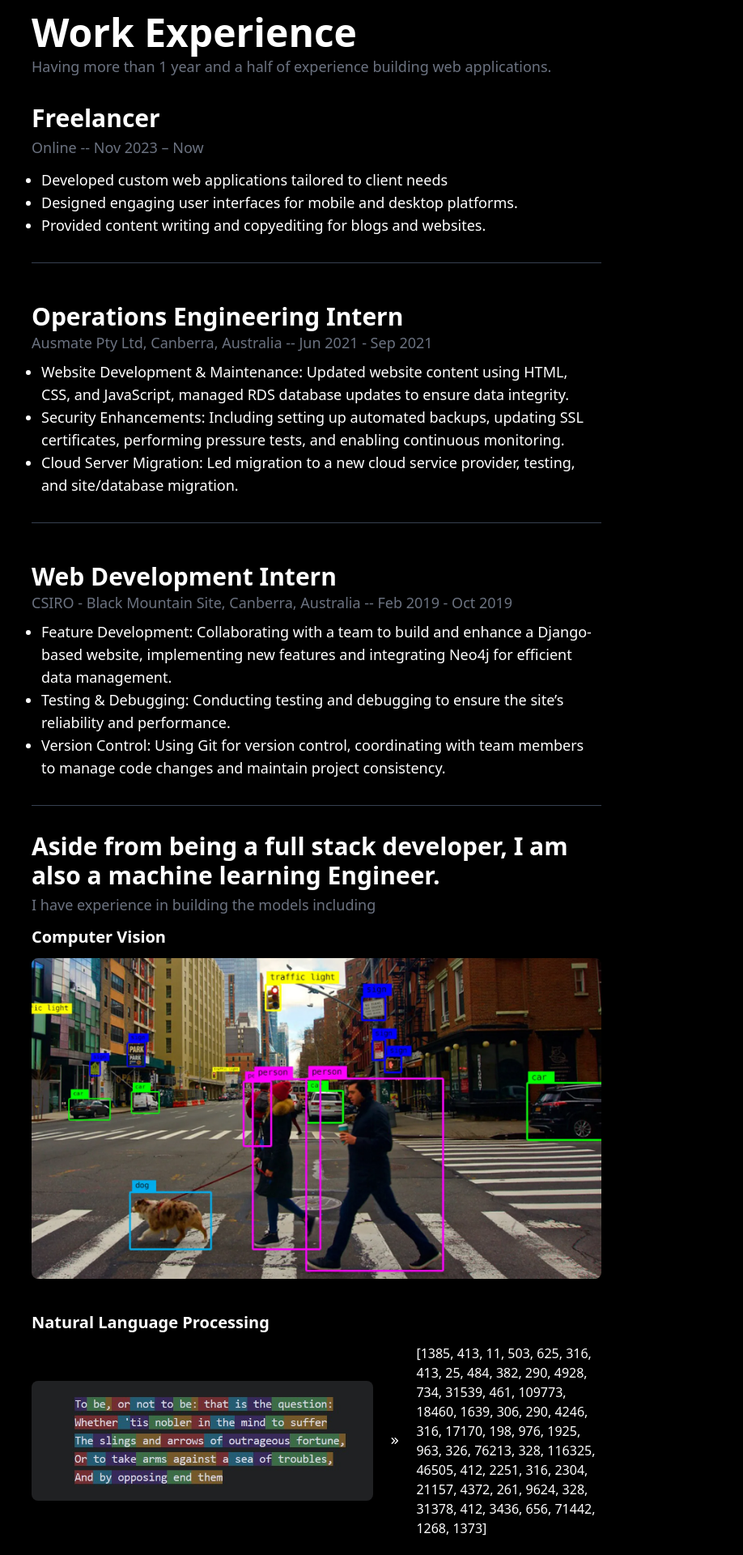
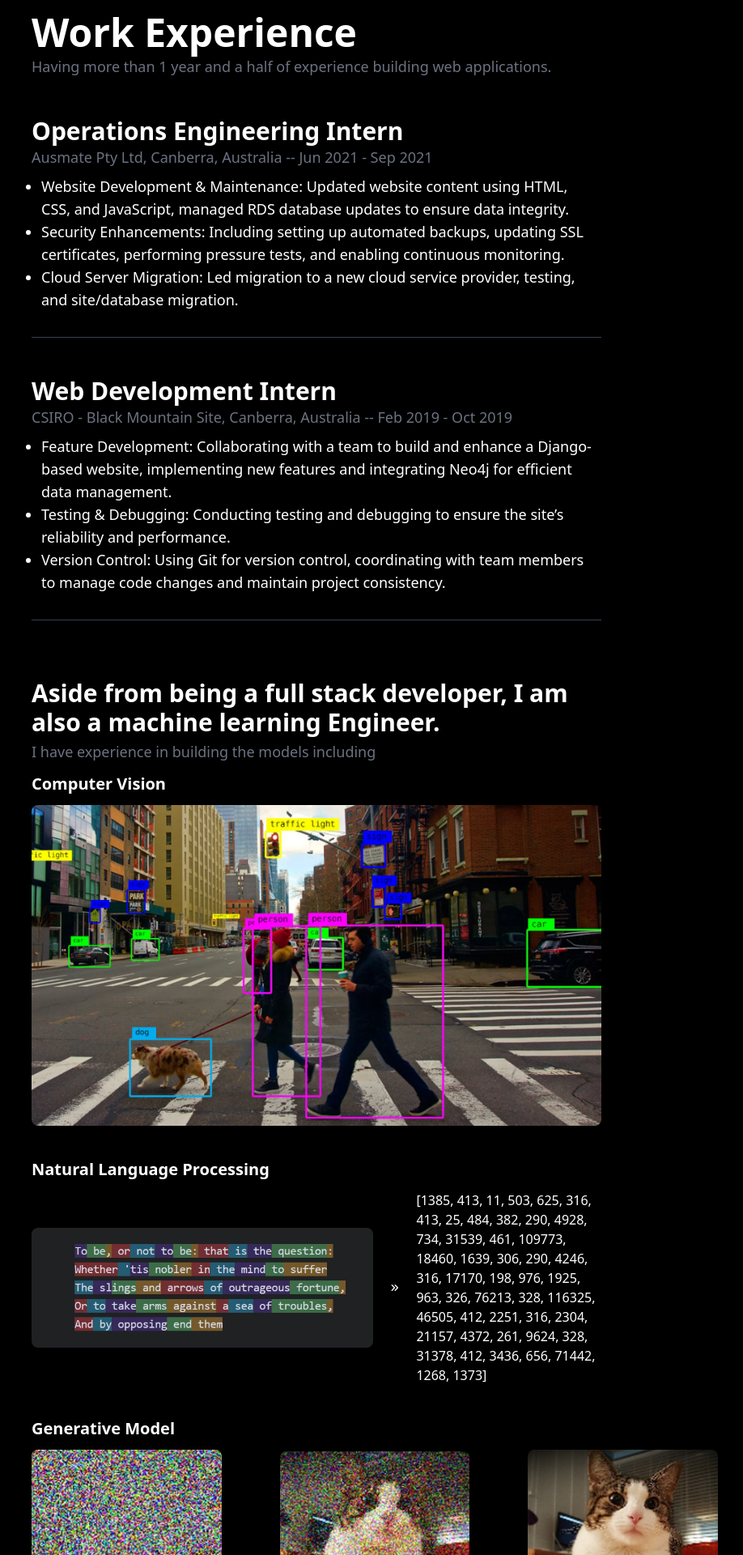
Before and after one commit to yiwenwangANU/portfolio, a React (Vite) app: page / in a window 1280 px wide. Shown: the part 1320-3240 px from the top of the page at 81% size, without its empty margins (249-1167 px from the left). Built offline with nearby package versions, Linux system fonts and the light colour scheme.

Commit message:
some tiny css update

```diff
--- a/src/components/MachineLearning.jsx
+++ b/src/components/MachineLearning.jsx
@@ -3,7 +3,7 @@ import { HiChevronDoubleDown, HiChevronDoubleRight } from "react-icons/hi";
 
 function MachineLearning() {
   return (
-    <div className="text-white xl:px-72 lg:px-44 md:px-16 sm:px-10 px-5 overflow-hidden">
+    <div className="text-white xl:px-72 lg:px-44 md:px-16 sm:px-10 px-5 overflow-hidden pt-10">
       <motion.div
         className="text-3xl font-bold max-w-4xl"
         initial={{ opacity: 0, x: -100 }}
@@ -24,7 +24,7 @@ function MachineLearning() {
       >
         I have experience in building the models including
       </motion.div>
-      <div className="flex flex-col gap-10 justify-center items-center mx-auto">
+      <div className="flex flex-col gap-10 justify-center mx-auto">
         <motion.div
           initial={{ opacity: 0, y: 100 }}
           whileInView={{ opacity: 1, y: 0 }}
@@ -64,13 +64,13 @@ function MachineLearning() {
         >
           <div className="text-xl font-bold pb-3">Generative Model</div>
           <div className="flex sm:flex-row gap-9 items-center flex-col">
-            <img src="cat0.jpg" className="sm:w-1/4 rounded-lg" />
+            <img src="cat0.jpg" className="sm:w-1/3 rounded-lg" />
             <HiChevronDoubleRight className="hidden sm:block" />
             <HiChevronDoubleDown className="block sm:hidden" />
-            <img src="cat1.jpg" className="sm:w-1/4 rounded-lg" />
+            <img src="cat1.jpg" className="sm:w-1/3 rounded-lg" />
             <HiChevronDoubleRight className="hidden sm:block" />
             <HiChevronDoubleDown className="block sm:hidden" />
-            <img src="cat2.jpg" className="sm:w-1/4 rounded-lg" />
+            <img src="cat2.jpg" className="sm:w-1/3 rounded-lg" />
           </div>
         </motion.div>
       </div>
--- a/src/components/WorkExperience.jsx
+++ b/src/components/WorkExperience.jsx
@@ -29,7 +29,7 @@ function WorkExperience() {
         transition={{ duration: 0.5, delay: 0.2 }}
         viewport={{ once: true }}
       >
-        <div className="text-3xl font-bold">Freelancer</div>
+        {/* <div className="text-3xl font-bold">Freelancer</div>
         <div className="py-1 text-gray-500 text-lg">
           Online -- Nov 2023 – Now
         </div>
@@ -42,7 +42,7 @@ function WorkExperience() {
             Provided content writing and copyediting for blogs and websites.
           </li>
         </ul>
-        <hr className="h-px my-8 border-0 bg-gray-700" />
+        <hr className="h-px my-8 border-0 bg-gray-700" /> */}
       </motion.div>
       <motion.div
         className="pt-4 max-w-3xl"
```
